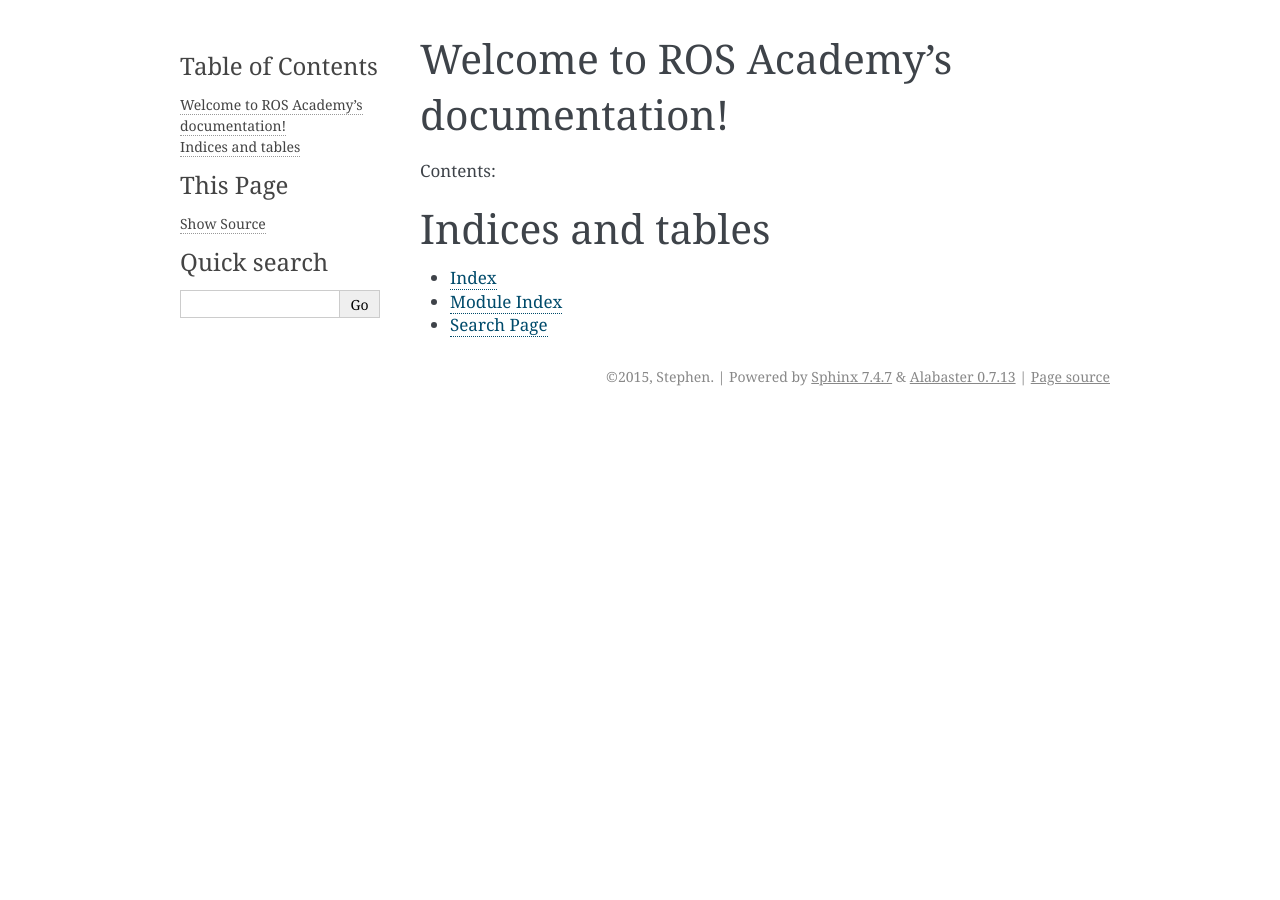
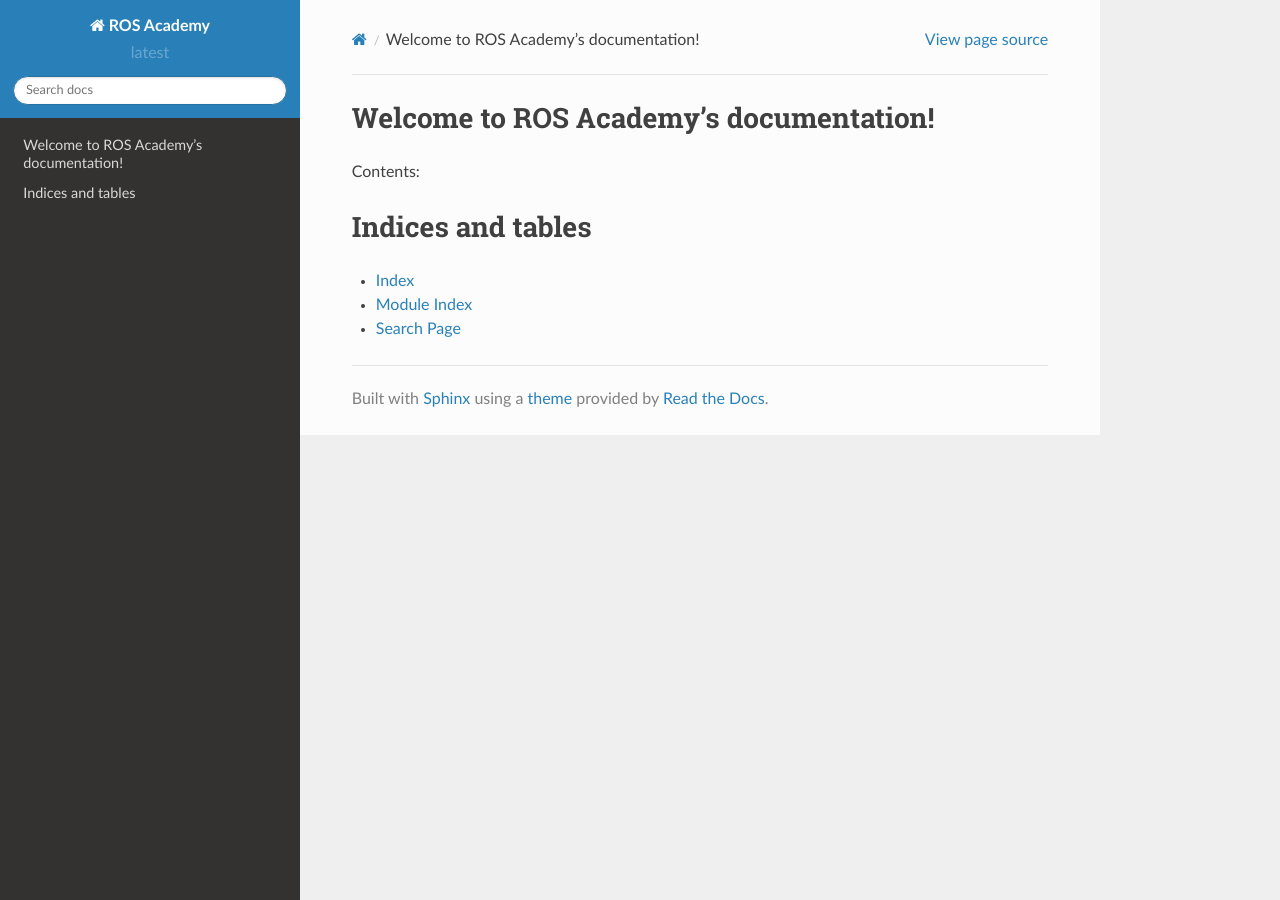
Before and after one commit to ROSAcademy/ros.academy.ai, a Sphinx documentation site: the page built from source/index.rst, in a window 1280 px wide. Built offline with Sphinx 7.4.7 and the Read the Docs theme 2.0.0, drawn with Linux system fonts in a browser that asks for light colours.

Commit message:
Changed theme to sphinx_rtd_theme

```diff
--- a/source/conf.py
+++ b/source/conf.py
@@ -15,6 +15,7 @@
 import sys
 import os
 import shlex
+import sphinx_rtd_theme
 
 # If extensions (or modules to document with autodoc) are in another directory,
 # add these directories to sys.path here. If the directory is relative to the
@@ -111,7 +112,7 @@ todo_include_todos = True
 
 # The theme to use for HTML and HTML Help pages.  See the documentation for
 # a list of builtin themes.
-html_theme = 'alabaster'
+html_theme = 'sphinx_rtd_theme'
 
 # Theme options are theme-specific and customize the look and feel of a theme
 # further.  For a list of options available for each theme, see the
@@ -119,7 +120,7 @@ html_theme = 'alabaster'
 #html_theme_options = {}
 
 # Add any paths that contain custom themes here, relative to this directory.
-#html_theme_path = []
+#html_theme_path = [sphinx_rtd_theme.get_html_theme_path()]
 
 # The name for this set of Sphinx documents.  If None, it defaults to
 # "<project> v<release> documentation".
@@ -178,7 +179,7 @@ html_static_path = ['_static']
 #html_show_sphinx = True
 
 # If true, "(C) Copyright ..." is shown in the HTML footer. Default is True.
-#html_show_copyright = True
+html_show_copyright = False
 
 # If true, an OpenSearch description file will be output, and all pages will
 # contain a <link> tag referring to it.  The value of this option must be the
```
